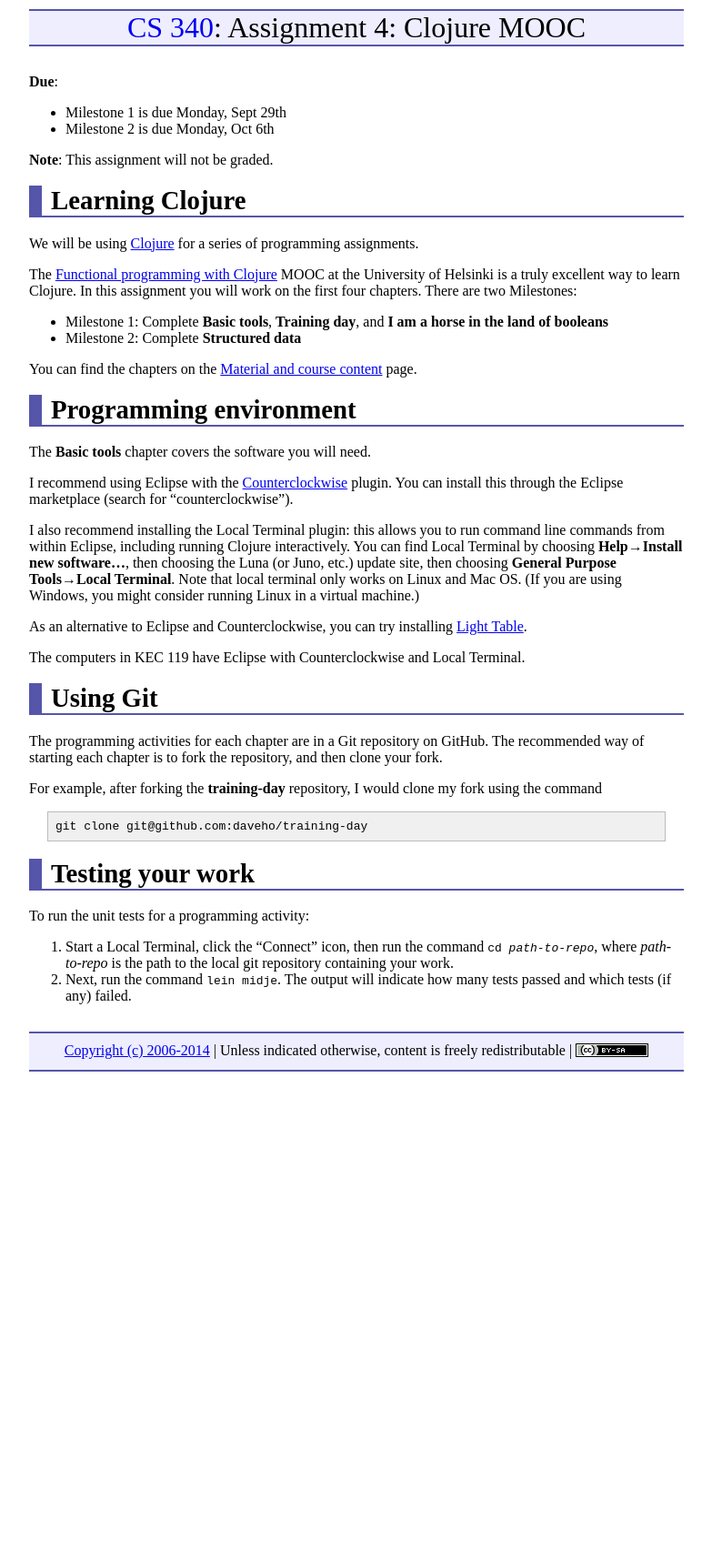
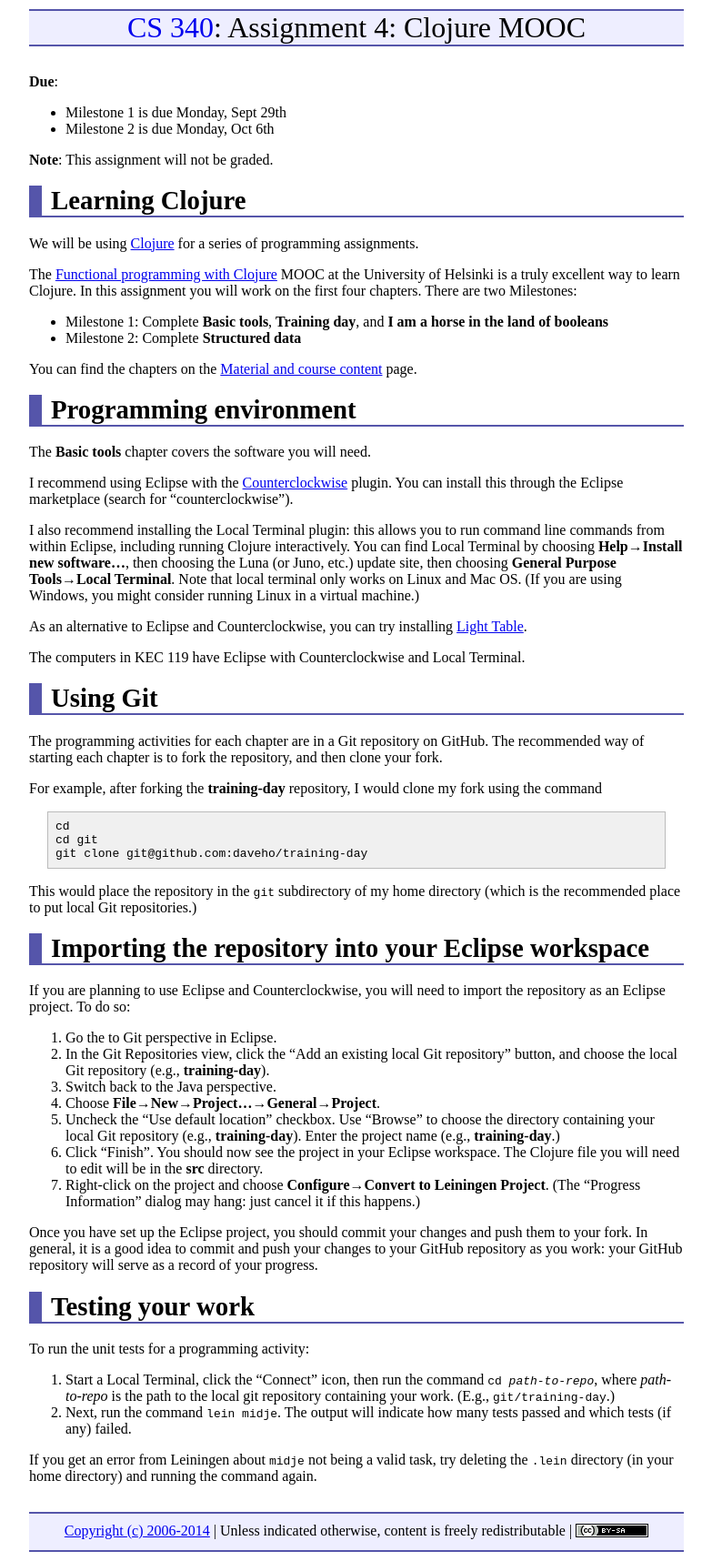
Before and after one commit to ycpcs/cs340-fall2014, a Jekyll site: the page built from assign/assign04.md, in a window 1280 px wide. Shown: the whole page at 91% size, without its empty margins (248-1031 px from the left). Built offline with Jekyll 4.4.1, drawn with Linux system fonts in a browser that asks for light colours; nearby versions of some CDN libraries; Markdown is read by kramdown in place of the engine named in the settings; before the commit the page ends 1188 px from its top, so only the background shows below that.

Commit message:
more info about setting up ccw

```diff
--- a/assign/assign04.md
+++ b/assign/assign04.md
@@ -39,11 +39,31 @@ The programming activities for each chapter are in a Git repository on GitHub.
 
 For example, after forking the **training-day** repository, I would clone my fork using the command
 
+    cd
+    cd git
     git clone git@github.com:daveho/training-day
+
+This would place the repository in the `git` subdirectory of my home directory (which is the recommended place to put local Git repositories.)
+
+# Importing the repository into your Eclipse workspace
+
+If you are planning to use Eclipse and Counterclockwise, you will need to import the repository as an Eclipse project.  To do so:
+
+1. Go the to Git perspective in Eclipse.
+2. In the Git Repositories view, click the "Add an existing local Git repository" button, and choose the local Git repository (e.g., **training-day**).
+3. Switch back to the Java perspective.
+4. Choose **File&rarr;New&rarr;Project...&rarr;General&rarr;Project**.
+5. Uncheck the "Use default location" checkbox.  Use "Browse" to choose the directory containing your local Git repository (e.g., **training-day**).  Enter the project name (e.g., **training-day**.)
+6. Click "Finish".  You should now see the project in your Eclipse workspace.  The Clojure file you will need to edit will be in the **src** directory.
+7. Right-click on the project and choose **Configure&rarr;Convert to Leiningen Project**.  (The "Progress Information" dialog may hang: just cancel it if this happens.)
+
+Once you have set up the Eclipse project, you should commit your changes and push them to your fork.  In general, it is a good idea to commit and push your changes to your GitHub repository as you work: your GitHub repository will serve as a record of your progress.
 
 # Testing your work
 
 To run the unit tests for a programming activity:
 
-1. Start a Local Terminal, click the "Connect" icon, then run the command <code>cd <i>path-to-repo</i></code>, where <i>path-to-repo</i> is the path to the local git repository containing your work.
+1. Start a Local Terminal, click the "Connect" icon, then run the command <code>cd <i>path-to-repo</i></code>, where <i>path-to-repo</i> is the path to the local git repository containing your work.  (E.g., `git/training-day`.)
 2. Next, run the command <code>lein midje</code>.  The output will indicate how many tests passed and which tests (if any) failed.
+
+If you get an error from Leiningen about `midje` not being a valid task, try deleting the `.lein` directory (in your home directory) and running the command again.
```
